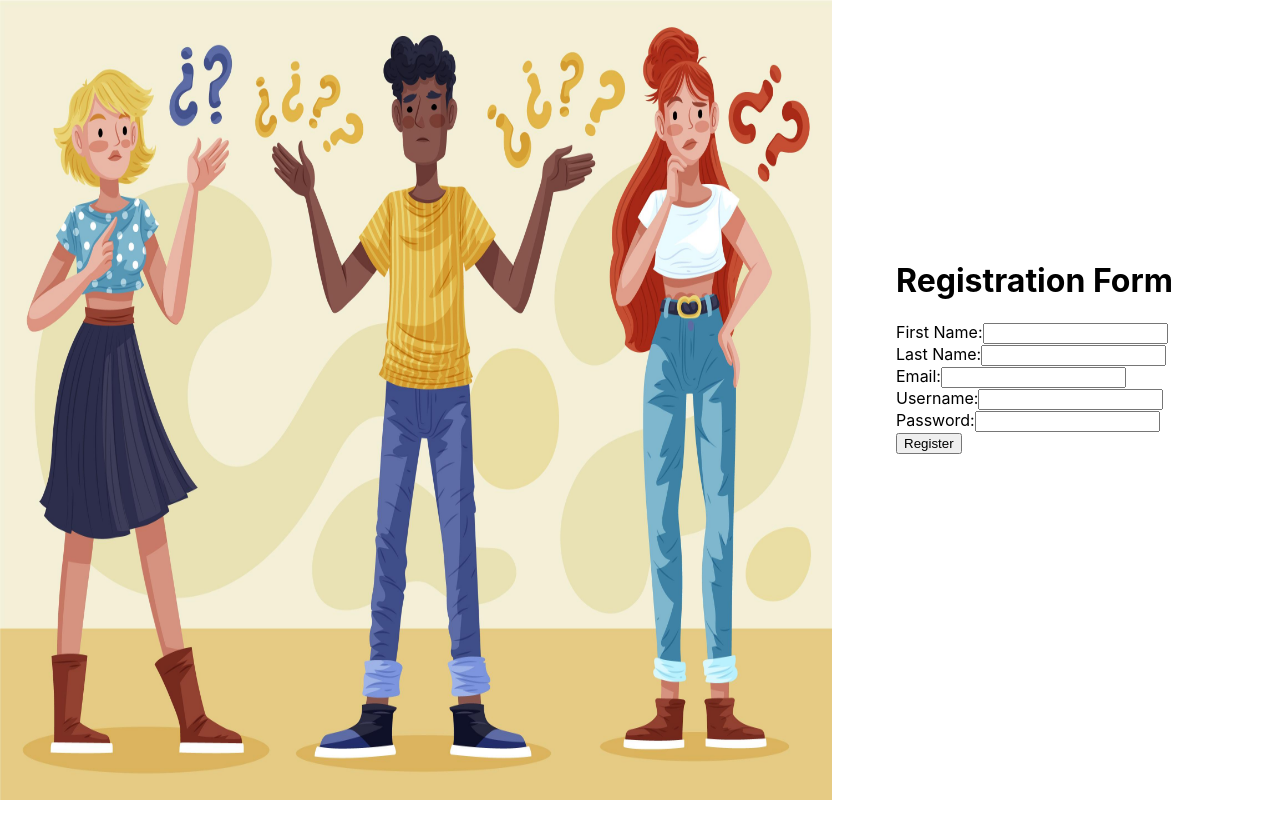
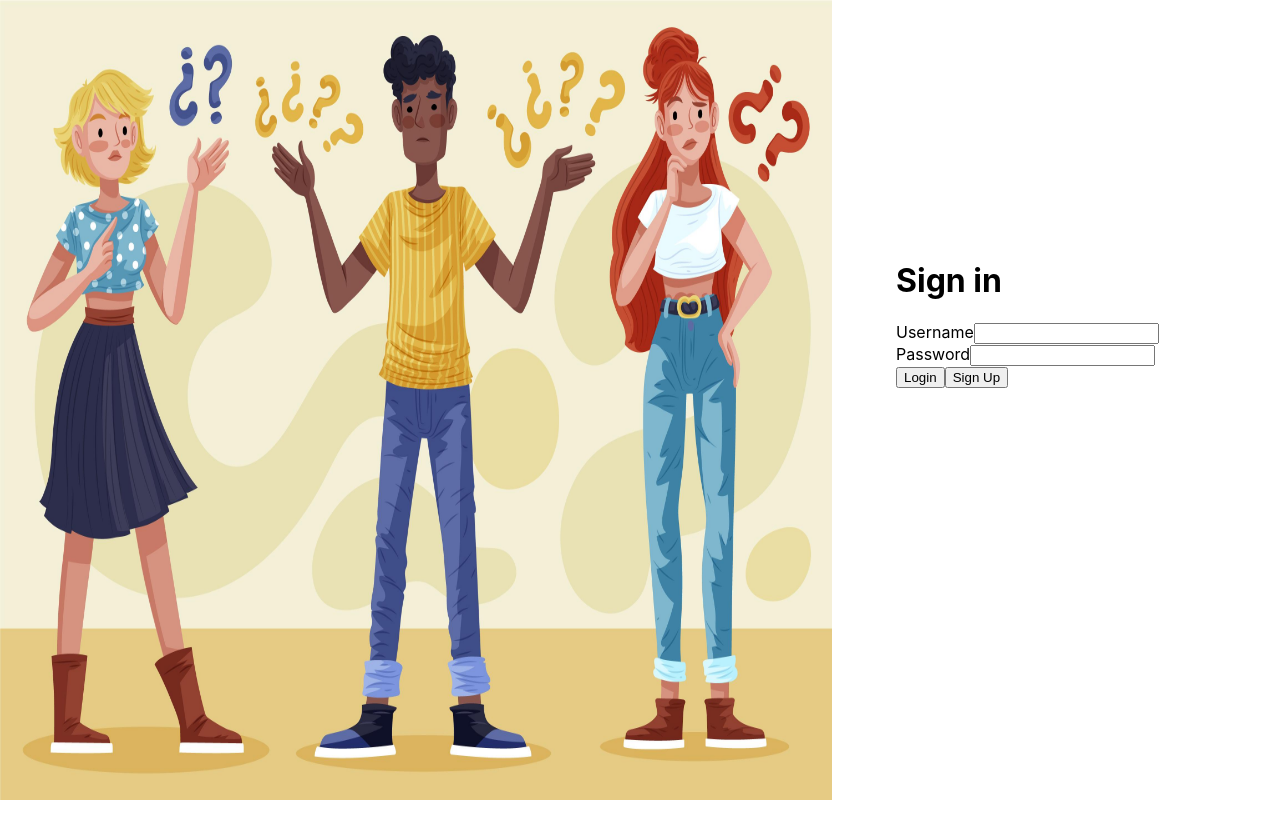
Before and after one commit to NixonOjiem/forum, a React (Create React App) app in the folder frontend/: page / in a window 1280 px wide. Shown: the top 838 px of the page. Built offline with nearby package versions, Linux system fonts and the light colour scheme.

Commit message:
added a sign in UI

```diff
--- a/frontend/src/App.css
+++ b/frontend/src/App.css
@@ -10,7 +10,7 @@
     width:100%;
     height: 100vh;
 }
-.Signup-form{
+.auth-form{
     float:right;
     height: 100vh;
     width: 30%;
--- a/frontend/src/components/SignIn_Up.js
+++ b/frontend/src/components/SignIn_Up.js
@@ -9,8 +9,9 @@ const SignIn_Up=()=> {
   const [first_name, setFirstName]= useState('')
   const [last_name, setLastName]= useState('')
   const [username, setUserName]= useState('')
+  const [showSignup, setShowSignup] = useState(false)
 
-  const handleSubmit= async (e)=> {
+  const handleSignup= async (e)=> {
     e.preventDefault()
     try{
       const response = await axios.post('http://localhost:3001/signup', {first_name, last_name, email, username, password })
@@ -25,14 +26,23 @@ const SignIn_Up=()=> {
     }
   }
 
+  const handleLogin = async (e)=> {
+    e.preventDefault()
+    try{
+      const response = await axios.post('http://localhost:3001/login', {email, password} )
+    }
+    catch(error){}
+  }
+
   return (
-    <div className='Signin-Container'>
+    <div>{ showSignup? (
+      <div className='auth-Container'>
 
         <div className='banner'>
           <img src='/images/Login_question_with_background.jpg' alt='login picture with students' className='banner-pic'/>
         </div>
 
-        <form onSubmit={handleSubmit} className='Signup-form'>
+        <form onSubmit={handleSignup} className='auth-form'>
           <h1 className='heading-registration'>Registration Form</h1>
           <label className='signup-label'>First Name:</label>
           <input type="text" value={first_name} onChange={(e)=>setFirstName(e.target.value)} />
@@ -50,7 +60,28 @@ const SignIn_Up=()=> {
           <input type='password' value={password} onChange={(e)=>setPassword(e.target.value)} />
           <br />
           <button className='btn'type='submit'>Register</button>
+          <button onClick={() => setShowSignup(false)}>Back to Sign In</button>
         </form>
+      </div>):(
+
+        <div className='auth-container'>
+          <div className='banner'>
+          <img src='/images/Login_question_with_background.jpg' alt='login picture with students' className='banner-pic'/>
+        </div>
+          <form onSubmit={handleLogin} className='auth-form'>
+            <h1>Sign in</h1>
+            <label>Username</label>
+            <input type='text' value={username} onChange={(e)=>setUserName(e.target.value)} />
+            <br />
+            <label>Password</label>
+            <input type='password' value={password} onChange={(e)=>setPassword(e.target.value)} />
+            <br />
+            <button className='btn'type='submit'>Login</button>
+            <button className='btn' onClick={()=>setShowSignup(true)}>Sign Up</button>
+          </form>
+        </div>
+      )
+    }
     </div>
   )
 }
```
